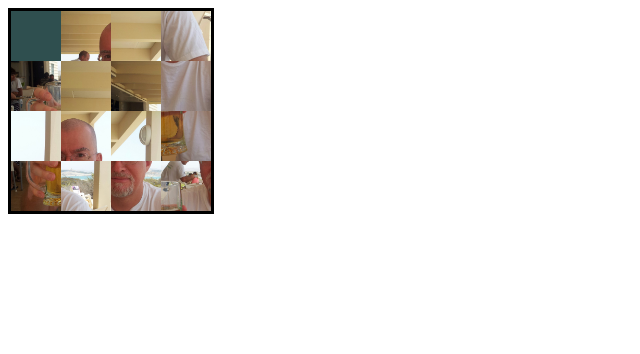
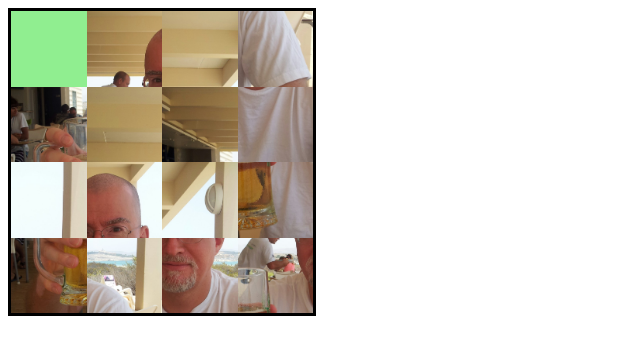
Before and after one commit to montanero/puzzle, a plain HTML site: page puzzle.html in a window 1280 px wide. Shown: the whole page, without its empty margins (0-640 px from the left). Drawn offline with nearby package versions, Linux system fonts and the light colour scheme.

Commit message:
bigger, size controlled completely by css

```diff
--- a/puzzle.css
+++ b/puzzle.css
@@ -1,19 +1,19 @@
 
 @keyframes moveleft {
-    from { transform: translate3d(50px, 0px, 0px);}
-    to { transform: translate3d(0px, 0px, 0px);}
+    from { transform: translate3d(2cm, 0, 0);}
+    to { transform: translate3d(0, 0, 0);}
 }
 @keyframes moveright {
-    from { transform: translate3d(-50px, 0px, 0px);}
-    to { transform: translate3d(0px, 0px, 0px);}
+    from { transform: translate3d(-2cm, 0, 0);}
+    to { transform: translate3d(0, 0, 0);}
 }
 @keyframes movedown {
-    from { transform: translate3d(0px, -50px, 0px);}
-    to { transform: translate3d(0px, 0px, 0px);}
+    from { transform: translate3d(0, -2cm, 0);}
+    to { transform: translate3d(0, 0, 0);}
 }
 @keyframes moveup {
-    from { transform: translate3d(0, 50px, 0px);}
-    to { transform: translate3d(0px, 0px, 0px);}
+    from { transform: translate3d(0, 2cm, 0);}
+    to { transform: translate3d(0, 0, 0);}
 }
 
 
@@ -38,21 +38,21 @@
 }
 
 .tile {
-    width: 50px;
-    height: 50px;
+    width: 2cm;
+    height: 2cm;
     padding: 0;
     margin:0;
     position: absolute;
     background-image: url(roland.jpg);
-    background-size: 200px auto;
+    background-size: 8cm auto;
 }
 
 .outer {
     border:  3px solid black ;
-    background-color: darkslategray;
+    background-color: lightgreen;
     padding: 0;
     margin:0;
-    width: 200px;
-    height: 200px;
+    width: 8cm;
+    height: 8cm;
     position: relative;
 }
--- a/puzzle.js
+++ b/puzzle.js
@@ -2,7 +2,8 @@ var puzzle = function () {
     let field = [[null,5,2,15],[8,1,4,14],[7,6,3,13],[12,11,10,9]];
 //    let field = [[1,null,2,3],[4,5,6,7],[8,9,10,11],[12,13,14,15]];
 
-    let url = "roland.jpg";
+    let  tileSize;
+    let fieldSize = field.length;
 
     function findTile (tileIndex)
     {
@@ -62,8 +63,8 @@ var puzzle = function () {
 
     function showTileOnPos (tile, x, y)
     {
-        tile.css("left", ""+(x*50)+"px");
-        tile.css("top", ""+(y*50)+"px") ;
+        tile.css("left", ""+(x*tileSize)+"px");
+        tile.css("top", ""+(y*tileSize)+"px") ;
     }
 
     function paintTiles ()
@@ -73,7 +74,7 @@ var puzzle = function () {
             let tile = $("#tile"+tileIdx);
             let x = tileIdx%field.length;
             let y = Math.floor(tileIdx/field.length);
-            tile.css ("background-position", "-"+(50*x)+"px -"+(50*y)+"px");
+            tile.css ("background-position", "-"+(tileSize*x)+"px -"+(tileSize*y)+"px");
         }
     }
 
@@ -94,6 +95,7 @@ var puzzle = function () {
 
         init: function ()
         {
+            tileSize = $("#tile0").width();
             paintTiles ();
             $("#tile0").hide();
             for (let y=0;y<field.length; y++)
```
